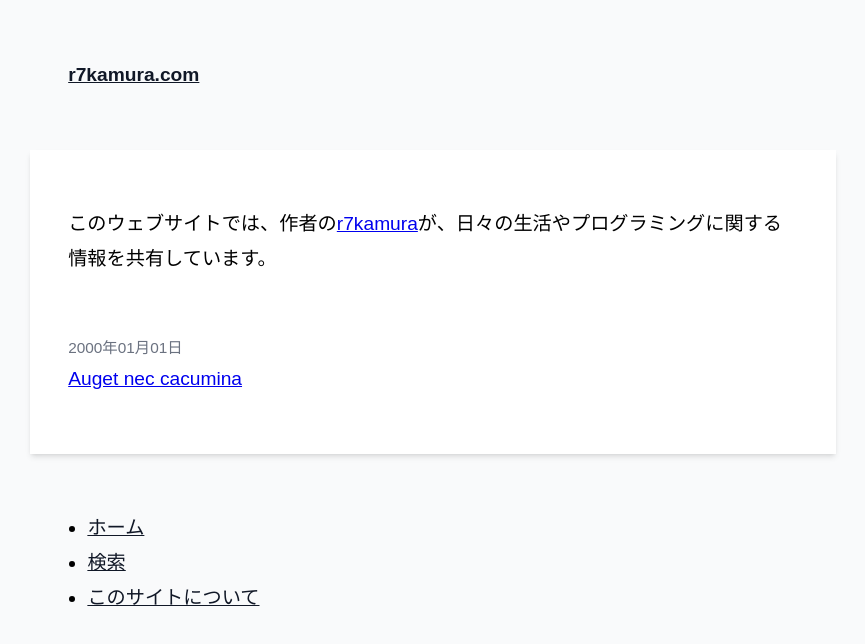
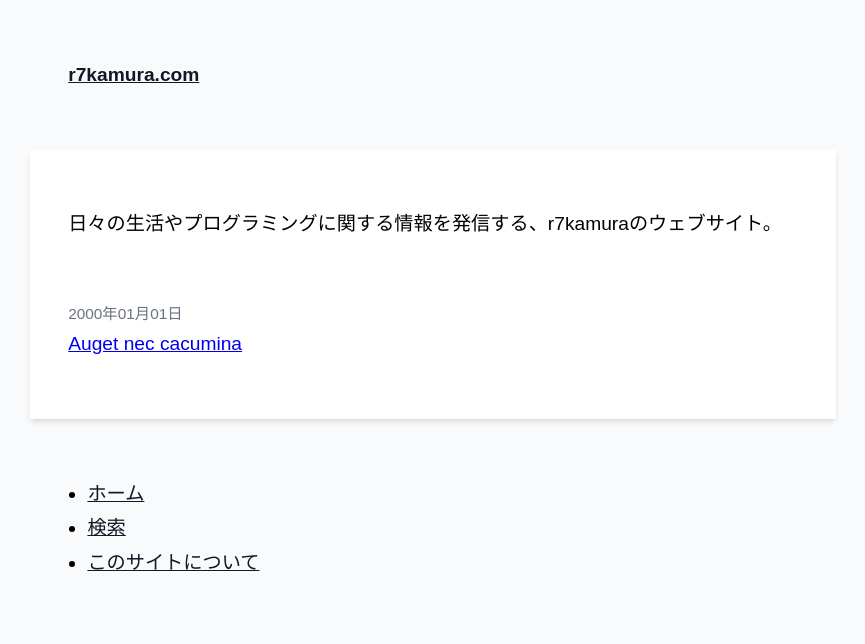
Before and after one commit to r7kamura/r7n, a Next.js app: page / in a window 1280 px wide. Shown: the top 644 px of the page, without its empty margins (207-1072 px from the left). Built offline with nearby package versions, Linux system fonts and the light colour scheme.

Commit message:
Update some description in top page

```diff
--- a/pages/index.tsx
+++ b/pages/index.tsx
@@ -14,15 +14,13 @@ const Home: NextPage<Props> = ({ articles }) => {
   return (
     <>
       <CustomHead
-        description="r7kamuraの、日々の生活やプログラミングに関する情報を共有する場"
+        description="日々の生活やプログラミングに関する情報を発信する、r7kamuraのウェブサイト"
         ogType="website"
         title="r7kamura.com"
       />
       <section>
         <p>
-          このウェブサイトでは、作者の
-          <a href="https://twitter.com/r7kamura">r7kamura</a>
-          が、日々の生活やプログラミングに関する情報を共有しています。
+          日々の生活やプログラミングに関する情報を発信する、r7kamuraのウェブサイト。
         </p>
       </section>
       <section className="mt-12">
```
